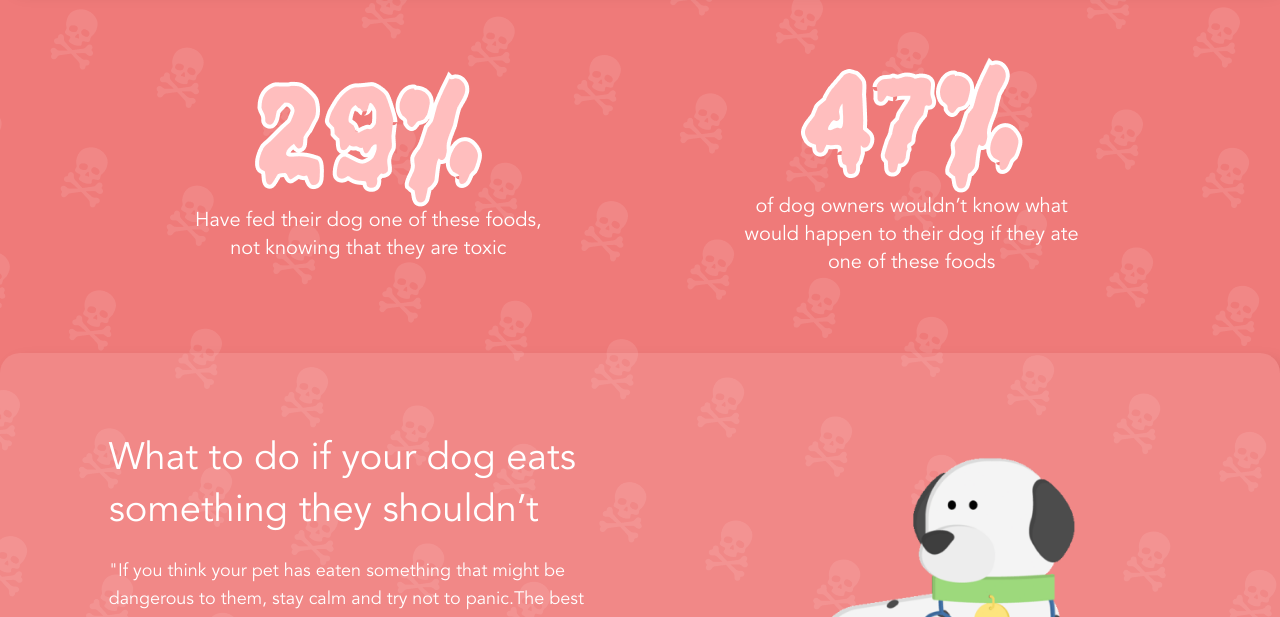
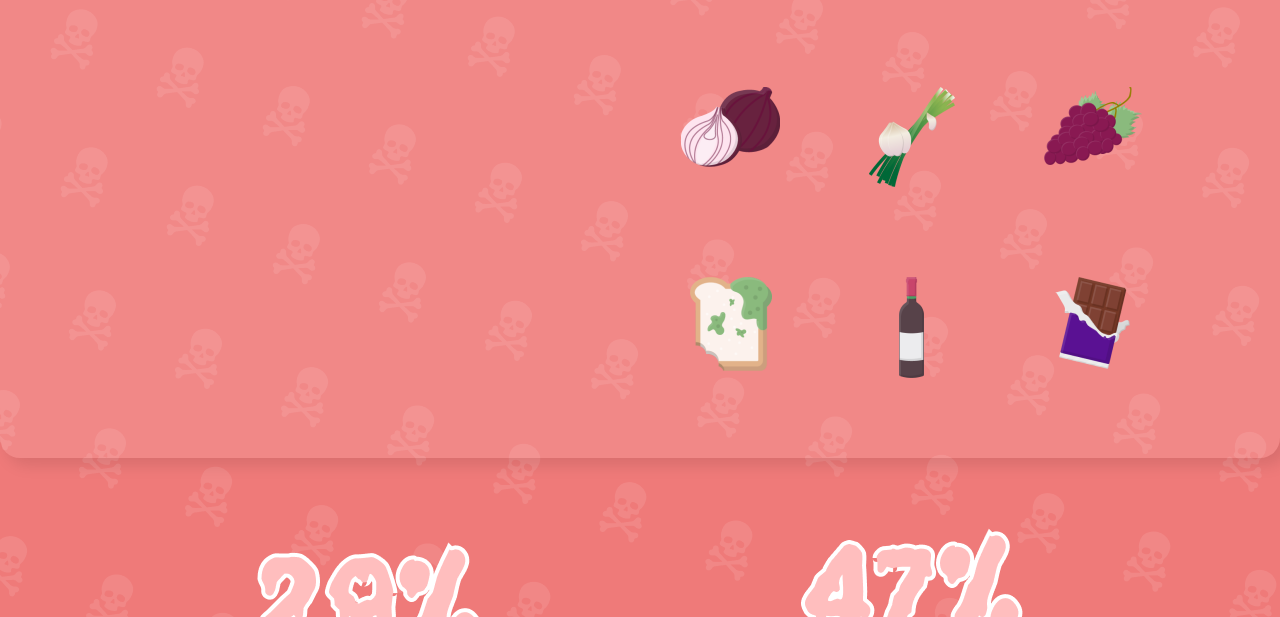
Before and after one commit to PrasetyoN02/C3-toxicfoods.github.io, a plain HTML site: page index.html in a window 1280 px wide. Shown: the part 1286-1903 px from the top of the page. Drawn offline with nearby package versions, Linux system fonts and the light colour scheme.

Commit message:
Update index.html

```diff
--- a/index.html
+++ b/index.html
@@ -64,12 +64,12 @@
                 <h1 class="text-center"><I>place holder for Jquery</I> </h1>
                 <div class="col-md-1"></div>
                 <div class="col-md-5">
-                    <img src="img/dog placeholder" alt="" class="img-fluid">
+                    <img src="img/dog placeholder" alt="" class="img-fluid" style="max-height: 421px;">
                 </div>
 
                 <div class="col-md-5">
                     <img src="img/CHOOSE FOOD.png" alt="" class="img-fluid">
-                    <div class="row text-center">
+                    <div class="row text-center" style="margin-top: 90px;">
                         <div class="col-md-4">
                             <img src="img/Apple Seeds@2x.png" alt="" class="img-fluid" style="max-height:77px;">
                         </div>
@@ -78,6 +78,28 @@
                         </div>
                         <div class="col-md-4">
                             <img src="img/Coffee@2x.png" alt="" class="img-fluid" style="max-height: 90px;">
+                        </div>
+                    </div>
+                    <div class="row text-center" style="margin-top: 90px;">
+                        <div class="col-md-4">
+                            <img src="img/Onion@2x.png" alt="" class="img-fluid" style="max-height:80px;">
+                        </div>
+                        <div class="col-md-4">
+                            <img src="img/Garlic@2x.png" alt="" class="img-fluid" style="max-height: 100px;">
+                        </div>
+                        <div class="col-md-4">
+                            <img src="img/Grapes@2x.png" alt="" class="img-fluid" style="max-height: 78px;">
+                        </div>
+                    </div>
+                    <div class="row text-center" style="margin-top: 90px;">
+                        <div class="col-md-4">
+                            <img src="img/Mouldy food@2x.png" alt="" class="img-fluid" style="max-height:94px;">
+                        </div>
+                        <div class="col-md-4">
+                            <img src="img/Alcohol@2x.png" alt="" class="img-fluid" style="max-height: 101px;">
+                        </div>
+                        <div class="col-md-4">
+                            <img src="img/Chocolate@2x.png" alt="" class="img-fluid" style="max-height: 92px;">
                         </div>
                     </div>
                 </div>
@@ -131,8 +153,5 @@
         </div>
 
     </div>
-
-
-
 </body>
 </html>
```
